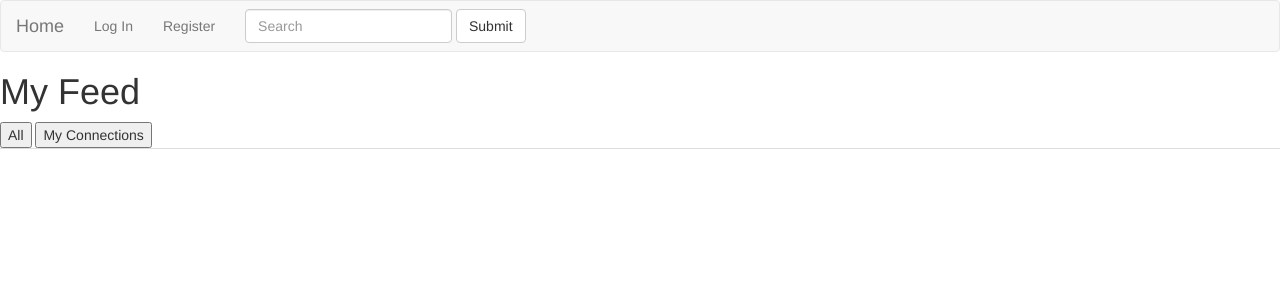
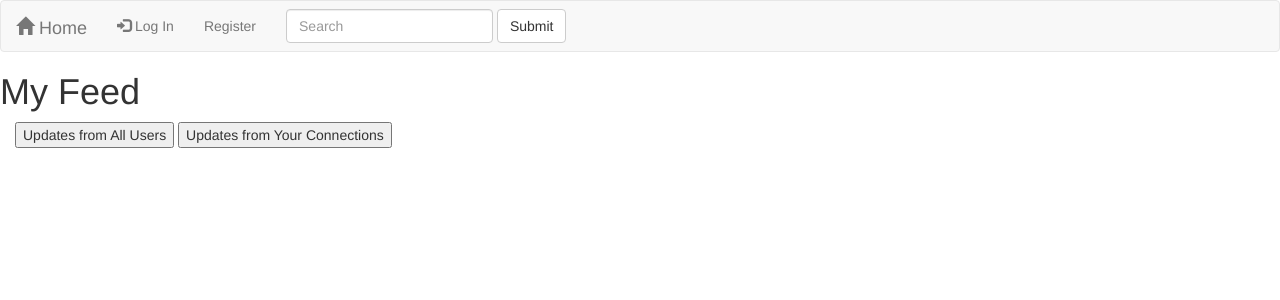
Before and after one commit to taliatrilling/UpdateMe, a Flask app: page / in a window 1280 px wide. Shown: the top 300 px of the page. Run offline with Flask 2, Linux system fonts and the light colour scheme; some libraries are stand-ins or nearby versions.

Commit message:
added testing file, fixed offset JS logic to make buttons more intuitive

```diff
--- a/fake_users.py
+++ b/fake_users.py
@@ -19,7 +19,7 @@ def add_users():
 		user = User(username=(faker.first_name() + faker.pystr(min_chars=3, max_chars=7)),
 			password=faker.password(length=10, special_chars=False, digits=True, upper_case=True, lower_case=True),
 			joined_at=faker.date_time_this_year(before_now=True, after_now=False, tzinfo=None),
-			is_public=faker.boolean())
+			is_public=faker.boolean(), rounds=4)
 		db.session.add(user)
 		db.session.commit()
 
--- a/requirements.txt
+++ b/requirements.txt
@@ -2,6 +2,7 @@ bcrypt==3.1.1
 blinker==1.4
 cffi==1.8.3
 click==6.6
+coverage==4.2
 factory-boy==2.7.0
 fake-factory==0.7.2
 Faker==0.7.3
--- a/templates/base.html
+++ b/templates/base.html
@@ -9,17 +9,17 @@
 		<nav class="navbar navbar-default">
 			<div class="container-fluid">
 				<div class="navbar-header">
-      				<a class="navbar-brand" href="/">Home</a>
+      				<a class="navbar-brand" href="/"><span class="glyphicon glyphicon-home" aria-hidden="true"></span>   Home</a>
     			</div>
     		<ul class="nav navbar-nav">
     			{% if "user_id" in session %}
-					<li><a href="/profile/{{ session['user_id'] }}">{{ session["username"]}}'s Profile</a></li>
-					<li><a href="/logout">Logout</a></li>
-					<li><a href="/compose-update">Compose an Update</a></li>
-					<li><a href="/compose-message">Compose a Message</a></li>
-					<li><a href="/inbox">View your Inbox</a></li>
+					<li><a href="/profile/{{ session['user_id'] }}"><span class="glyphicon glyphicon-user" aria-hidden="true"></span>   {{ session["username"]}}'s Profile</a></li>
+					<li><a href="/logout"><span class="glyphicon glyphicon-log-out" aria-hidden="true"></span>   Logout</a></li>
+					<li><a href="/compose-update"><span class="glyphicon glyphicon-pencil" aria-hidden="true"></span>   Compose an Update</a></li>
+					<li><a href="/compose-message"><span class="glyphicon glyphicon-envelope" aria-hidden="true"></span>   Compose a Message</a></li>
+					<li><a href="/inbox"><span class="glyphicon glyphicon-inbox" aria-hidden="true"></span>   View your Inbox</a></li>
 				{% else %}
-					<li><a href="/login">Log In</a></li>
+					<li><a href="/login"><span class="glyphicon glyphicon-log-in" aria-hidden="true"></span>   Log In</a></li>
 					<li><a href="register">Register</a></li>
 				{% endif %}
 		    </ul>
--- a/templates/homepage.html
+++ b/templates/homepage.html
@@ -4,14 +4,18 @@
 {% block content %}
 
 <h1>My Feed</h1>
-<ul class="nav nav-tabs">
-	<button id="all">All</button>
-	<button id="connections">My Connections</button>
+<div class="container-fluid">
+<ul class="nav nav-tabs nav-justified" role="tablist">
+	<button role="presentation" id="all" data-toggle="tab">Updates from All Users</button>
+	<button role="presentation" id="connections" data-toggle="tab">Updates from Your Connections</button>
 	<div id="post"></div>
+	<br><br><button id="next">More Updates</button>
+	<br><br><button id="nextconnect">More Updates</button>
 	<input type="hidden" id="offset" value="0">
 	<input type="hidden" id="connectionoffset" value="0">
 </ul>
-<!-- <div id="connectionpost"></div> -->
+</div>
+
 
 <script
   src="https://code.jquery.com/jquery-3.1.1.min.js"
@@ -19,11 +23,36 @@
   crossorigin="anonymous">
 </script>
 
+<script src="https://maxcdn.bootstrapcdn.com/bootstrap/3.3.7/js/bootstrap.min.js" integrity="sha384-Tc5IQib027qvyjSMfHjOMaLkfuWVxZxUPnCJA7l2mCWNIpG9mGCD8wGNIcPD7Txa" crossorigin="anonymous"></script>
+
 <script>
 
 
-$("#all").on("click", function() {
-	$("#connectionoffset").val(0)
+
+$("#all").on("click", function(evt) {
+	$("#connectionoffset").val(0);
+	var currentOffset = parseInt($("#offset").val());
+	$("#post").html("");
+	$.get("/feed-all-json", {"offset": 0}, function(results) {
+		for (var i=0; i < results["results"].length; i++) {
+			$("#post").append("<h1>" + results["results"][i][1]
+				+ "</h1>" + "<h2> Posted by: <a href='/profile/" + results["results"][i].slice(3,4) +
+				"''>" + results["results"][i][0] + "</a> </h2>"
+				+ results["results"][i].slice(2,3) + " <a href='/update/" + results["results"][i].slice(4)
+				+ "'>Link to Update</a>" + "<br>");
+		}
+	$("#offset").val(currentOffset + 20);
+	}
+);
+});
+
+$("#next").hide();
+$("#all").click(function() {
+	$("#next").show();
+	$("#nextconnect").hide();
+});
+
+$("#next").on("click", function(evt) {
 	var currentOffset = parseInt($("#offset").val());
 	$("#post").html("");
 	$.get("/feed-all-json", {"offset": currentOffset}, function(results) {
@@ -34,9 +63,18 @@ $("#all").on("click", function() {
 				+ results["results"][i].slice(2,3) + " <a href='/update/" + results["results"][i].slice(4)
 				+ "'>Link to Update</a>" + "<br>");
 		}
-	$("#offset").val(currentOffset + 20)
+		$("#offset").val(currentOffset + 20);
 	}
-)});
+);
+});
+
+$("#nextconnect").hide();
+$("#connections").click(function() {
+	$("#nextconnect").show();
+	$("#next").hide();
+});
+
+//still need to fix python code and this code to do offset
 
 $("#connections").on("click", function() {
 	$("#offset").val(0)
--- a/templates/specific_update.html
+++ b/templates/specific_update.html
@@ -15,7 +15,7 @@
 
 <h3>
 	<form action="/add-comment/{{ update_id }}" method="POST">
-		<label>Leave a comment: </label><br><br>
+		<span class="glyphicon glyphicon-comment" aria-hidden="true"></span><label>Leave a comment: </label><br><br>
 		<textarea id="comment" rows="2" cols="40" name="comment"></textarea><br><div id="commentwarning"></div><br>
 		<input type="submit">
 	</form>
```
Also changed, not shown: model.py (+6 -3 lines), tests.py (added, +31 -0 lines).
